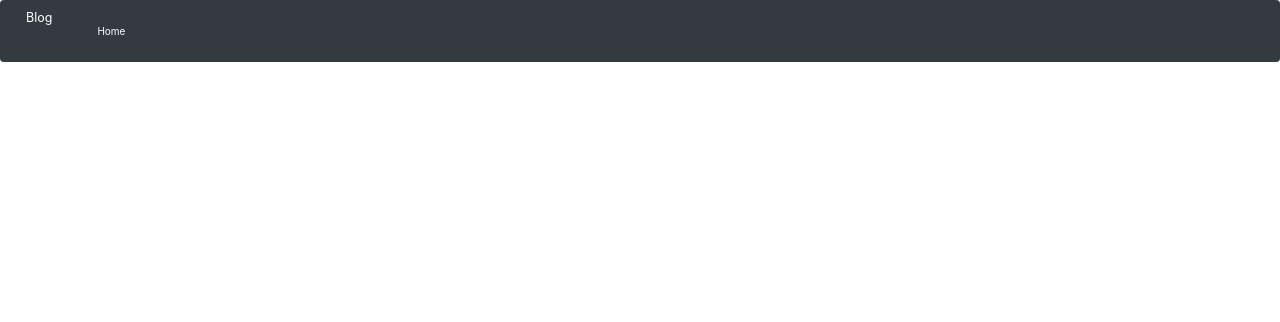
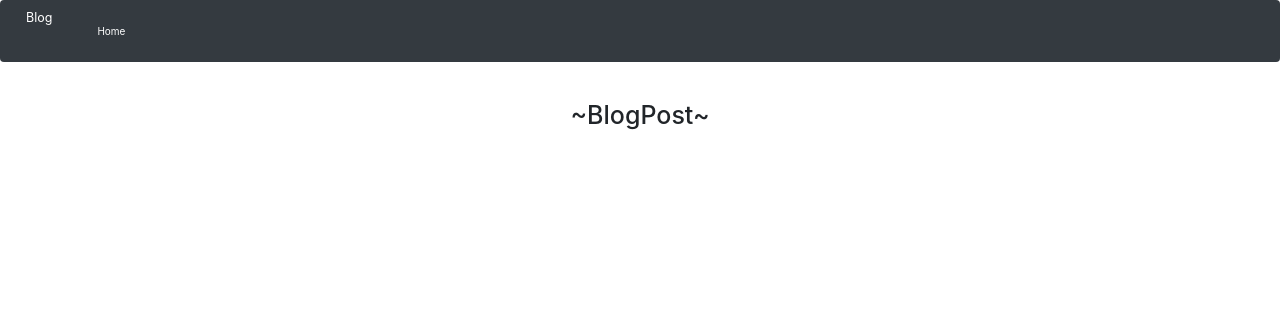
Before and after one commit to Brian23-eng/Blog, a Flask app: page / in a window 1280 px wide. Shown: the top 322 px of the page. Run offline with Flask 2, Linux system fonts and the light colour scheme; some libraries are stand-ins or nearby versions.

Commit message:
render the index.html template to be visisble in the browser

```diff
--- a/app/templates/index.html
+++ b/app/templates/index.html
@@ -1,3 +1,7 @@
-{% extends 'base.html' %}{% block content %}
-<h1 class="text-center">~Blog~</h1>
+{% extends 'base.html' %} {% block content %}
+<div class="container">
+    <div style="margin-top:100px;">
+        <h1 class="text-center">~BlogPost~</h1>
+    </div>
+</div>
 {% endblock %}
```
